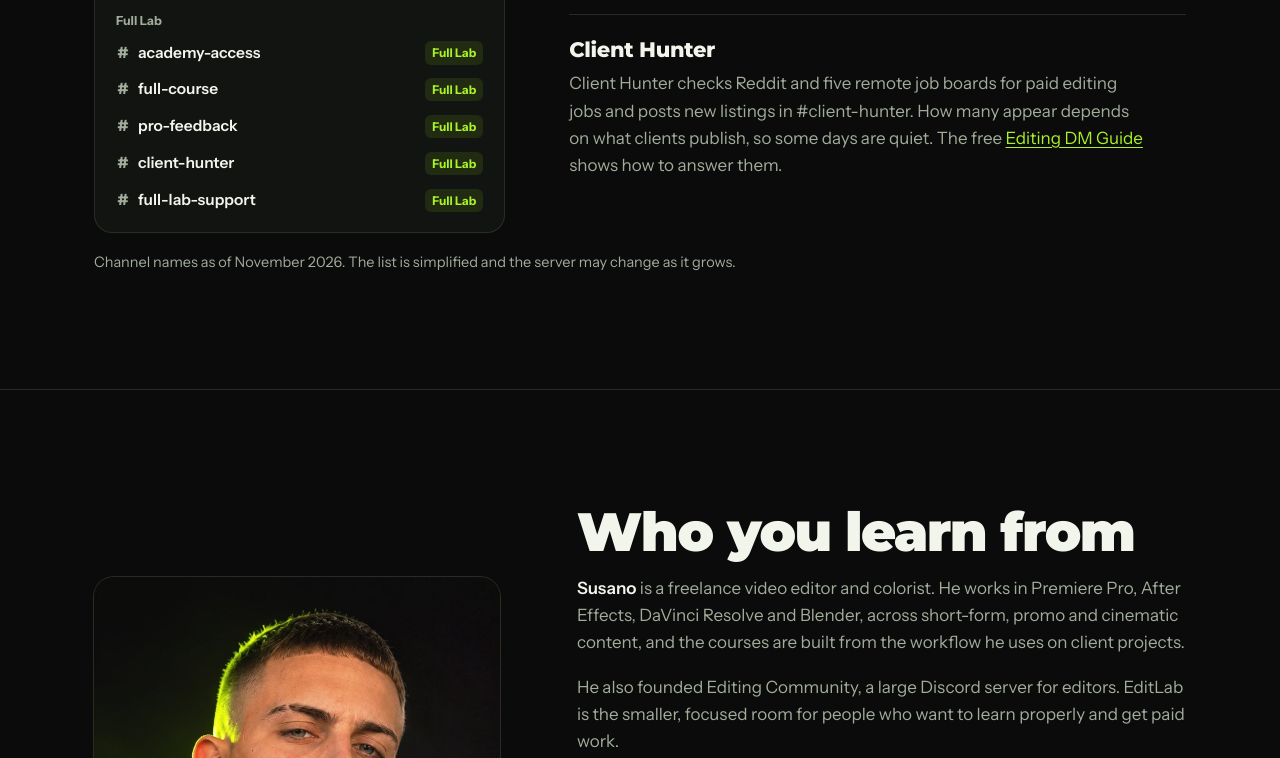
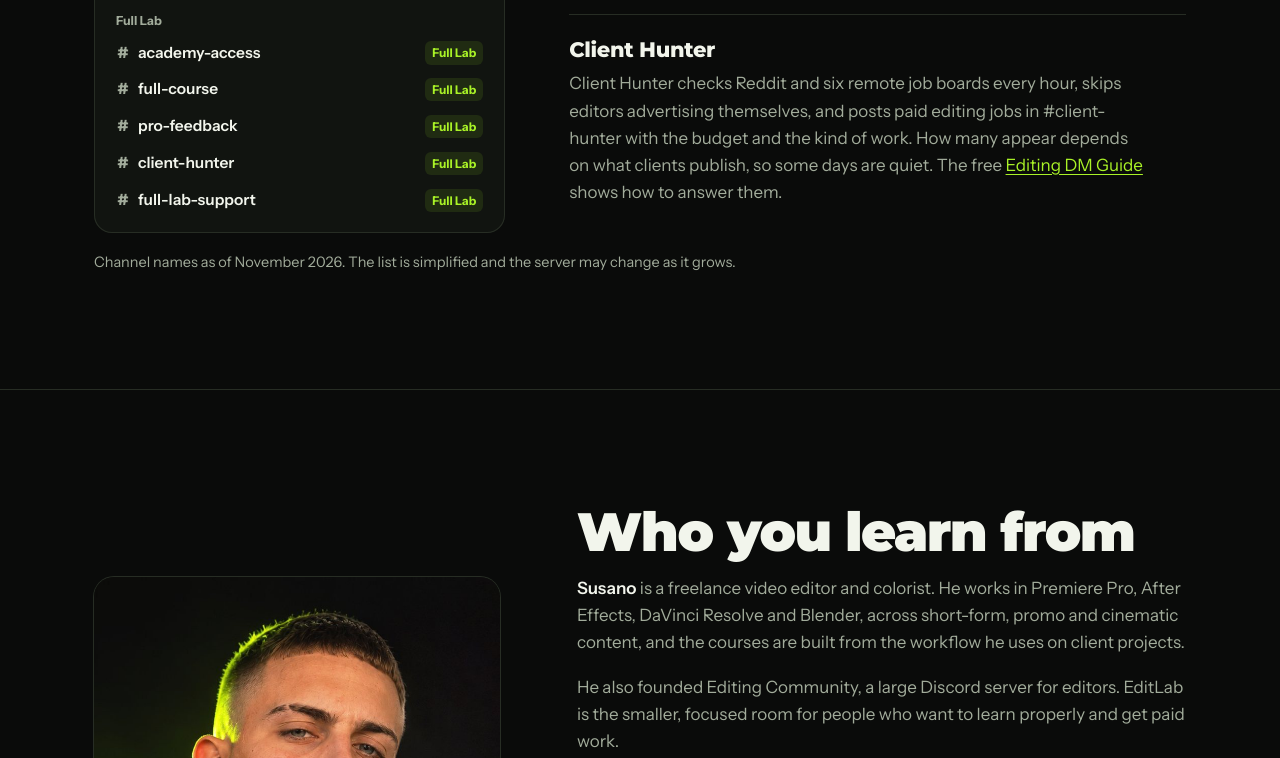
Before and after one commit to SusanoVisual/editlab, a plain HTML site: page index.html in a window 1280 px wide. Shown: the part 4362-5120 px from the top of the page. Drawn offline with Linux system fonts and the light colour scheme.

Commit message:
Client Hunter copy: six job boards, hourly, budget and kind of work
Co-Authored-By: Claude Opus 5.5 <noreply@anthropic.com>
Claude-Session: https://claude.ai/code/session_018CKco3Lhjg6SkAxoKNBUZC

```diff
--- a/index.html
+++ b/index.html
@@ -557,7 +557,7 @@ footer a{text-underline-offset:3px}
         </div>
         <div>
           <h3>Client Hunter</h3>
-          <p>Client Hunter checks Reddit and five remote job boards for paid editing jobs and posts new listings in #client-hunter. How many appear depends on what clients publish, so some days are quiet. The free <a href="https://susanovisual.github.io/editing-dm-guide/">Editing DM Guide</a> shows how to answer them.</p>
+          <p>Client Hunter checks Reddit and six remote job boards every hour, skips editors advertising themselves, and posts paid editing jobs in #client-hunter with the budget and the kind of work. How many appear depends on what clients publish, so some days are quiet. The free <a href="https://susanovisual.github.io/editing-dm-guide/">Editing DM Guide</a> shows how to answer them.</p>
         </div>
       </div>
     </div>
```
